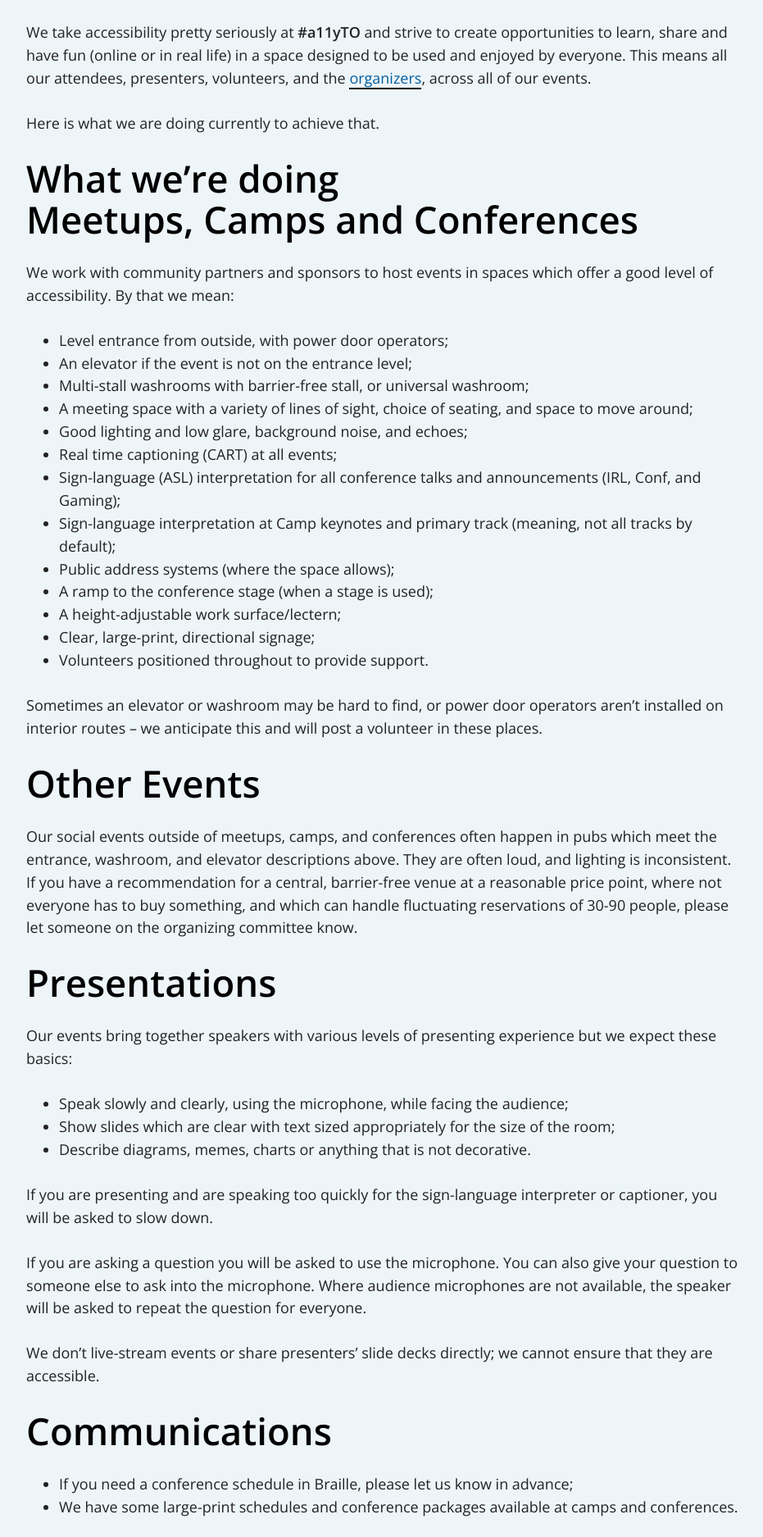
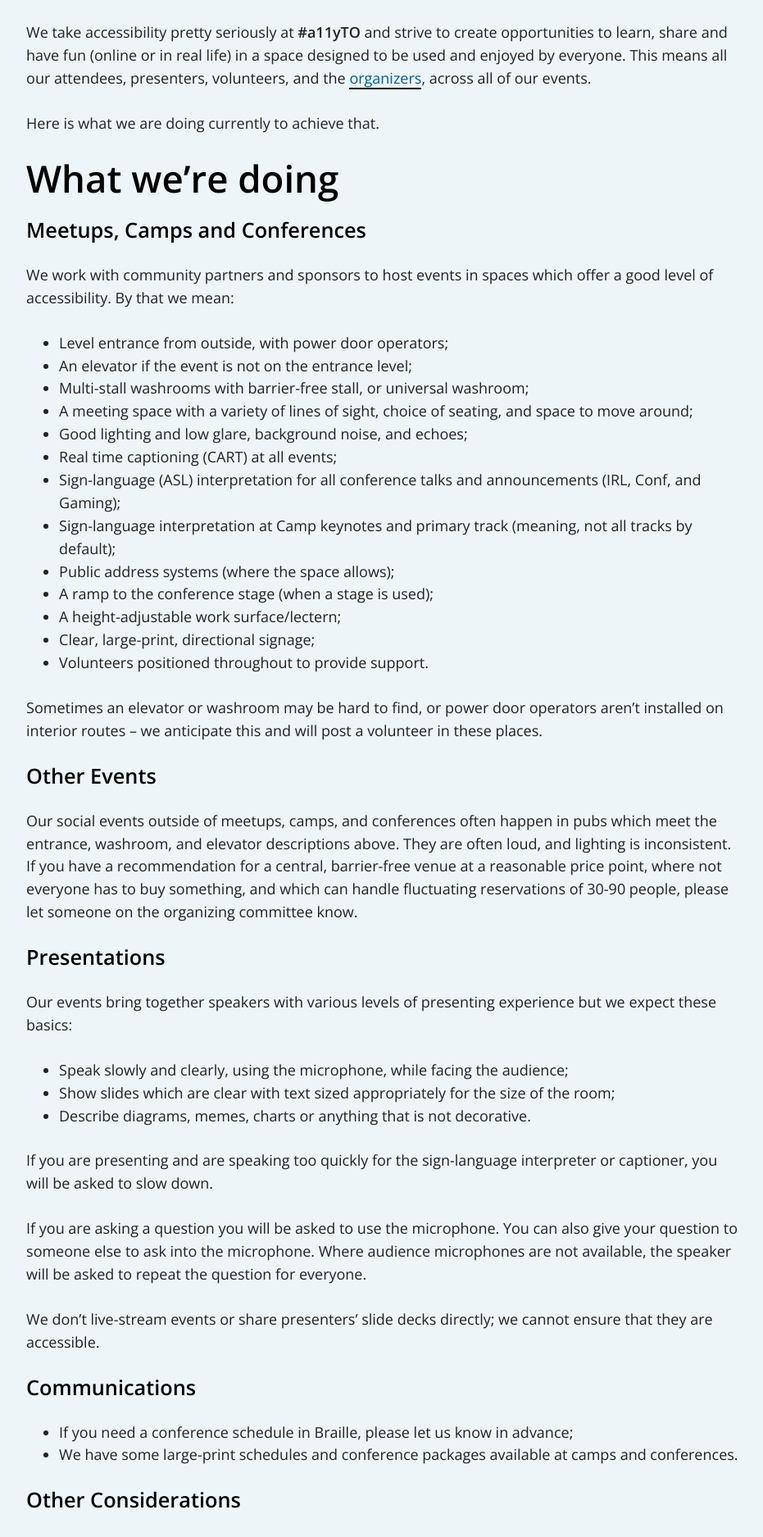
Before and after one commit to a11yTO/A11yTO-Main, a Jekyll site: the page built from accessibility-statement.html, in a window 1280 px wide. Shown: the part 304-2179 px from the top of the page at 82% size, without its empty margins (172-1103 px from the left). Built offline with Jekyll 4.4.1, drawn with Linux system fonts in a browser that asks for light colours.

Commit message:
Update mark-up and styles

```diff
--- a/_includes/sponsors.html
+++ b/_includes/sponsors.html
@@ -1,18 +1,18 @@
 <section class="sponsorships">
   <h2>Our Sponsors</h2>
-  <h3>Diamond Sponsor</h3>
+  <h3 class="sub-head">Diamond Sponsor</h3>
   <div class="sponsors ">
     <div>
       <img src="/assets/sponsors/abledocs-logo.png " alt="Abled Docs" class="logo">
     </div>
   </div>
-  <h3>Platinum Sponsors</h3>
+  <h3 class="sub-head">Platinum Sponsors</h3>
   <div class="sponsors ">
     <div>
       <img src="/assets/sponsors/td_logo.png " alt="TD" class="logo">
     </div>
   </div>
-  <h3>Gold Sponsors</h3>
+  <h3 class="sub-head">Gold Sponsors</h3>
   <div class="sponsors ">
     <div>
       <img src="/assets/sponsors/ami_logo.gif" alt="AMI Inc." class="logo">
--- a/accessibility-statement.html
+++ b/accessibility-statement.html
@@ -9,7 +9,7 @@ description: We take accessibility pretty seriously and strive to create opportu
         <p>We take accessibility pretty seriously at <strong>#a11yTO</strong> and strive to create opportunities to learn, share and have fun (online or in real life) in a space designed to be used and enjoyed by everyone. This means all our attendees, presenters, volunteers, and the <a href="https://a11yto.com/organizers">organizers</a>, across all of our events.</p>
         <p>Here is what we are doing currently to achieve that.</p>
         <h3>What we’re doing</h3>
-        <h4>Meetups, Camps and Conferences</h4>
+        <h4 class="sub-head">Meetups, Camps and Conferences</h4>
         <p>We work with community partners and sponsors to host events in spaces which offer a good level of accessibility. By that we mean:</p>
         <ul>
             <li>Level entrance from outside, with power door operators;</li>
@@ -27,10 +27,10 @@ description: We take accessibility pretty seriously and strive to create opportu
             <li>Volunteers positioned throughout to provide support.</li>
         </ul>
         <p>Sometimes an elevator or washroom may be hard to find, or power door operators aren’t installed on interior routes – we anticipate this and will post a volunteer in these places.</p>
-        <h4>Other Events</h4>
+        <h4 class="sub-head">Other Events</h4>
         <p>Our social events outside of meetups, camps, and conferences often happen in pubs which meet the entrance, washroom, and elevator descriptions above. They are often loud, and lighting is inconsistent.
         If you have a recommendation for a central, barrier-free venue at a reasonable price point, where not everyone has to buy something, and which can handle fluctuating reservations of 30-90 people, please let someone on the organizing committee know.</p>
-        <h4>Presentations</h4>
+        <h4 class="sub-head">Presentations</h4>
         <p>Our events bring together speakers with various levels of presenting experience but we expect these basics:
         <ul>
             <li>Speak slowly and clearly, using the microphone, while facing the audience;</li>
@@ -40,12 +40,12 @@ description: We take accessibility pretty seriously and strive to create opportu
         <p>If you are presenting and are speaking too quickly for the sign-language interpreter or captioner, you will be asked to slow down.</p>
         <p>If you are asking a question you will be asked to use the microphone. You can also give your question to someone else to ask into the microphone. Where audience microphones are not available, the speaker will be asked to repeat the question for everyone.</p>
         <p>We don’t live-stream events or share presenters’ slide decks directly; we cannot ensure that they are accessible.</p>
-        <h4>Communications</h4>
+        <h4 class="sub-head">Communications</h4>
         <ul>
             <li>If you need a conference schedule in Braille, please let us know in advance;</li>
             <li>We have some large-print schedules and conference packages available at camps and conferences.</li>
         </ul>
-        <h4>Other Considerations</h4>
+        <h4 class="sub-head">Other Considerations</h4>
         <ul>
             <li>Please be considerate of other attendees and follow scent-free practices;</li>
             <li>Service dogs are very welcome. Please ask a volunteer if you need assistance locating a green space during breaks;</li>
--- a/styles.scss
+++ b/styles.scss
@@ -123,10 +123,10 @@ h1, h2, h3, h4, h5, h6 {
 .page-title {
   margin-bottom: 0.5em;
 }
-.sponsorships h3 {
+.sub-head {
   font-size: $base-font-size*1.25;
-  font-weight: 400;
-  margin: 1.5em 0 1em;
+  font-weight: 600;
+  margin: 1em 0 0;
 }
 @media screen and (min-width: 25em) {
   h1, h2, h3, h4, h5, h6 {
```
Also changed, not shown: styles.css, 1 other file.
